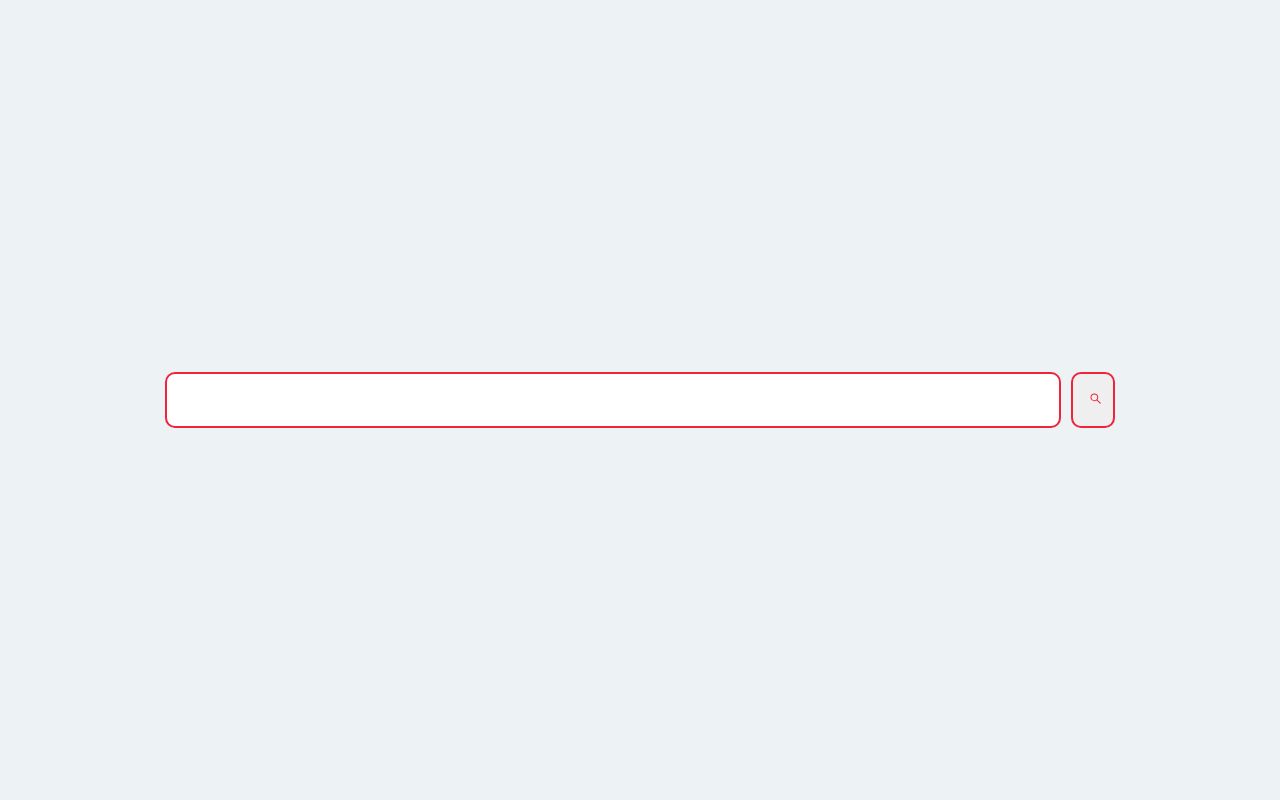
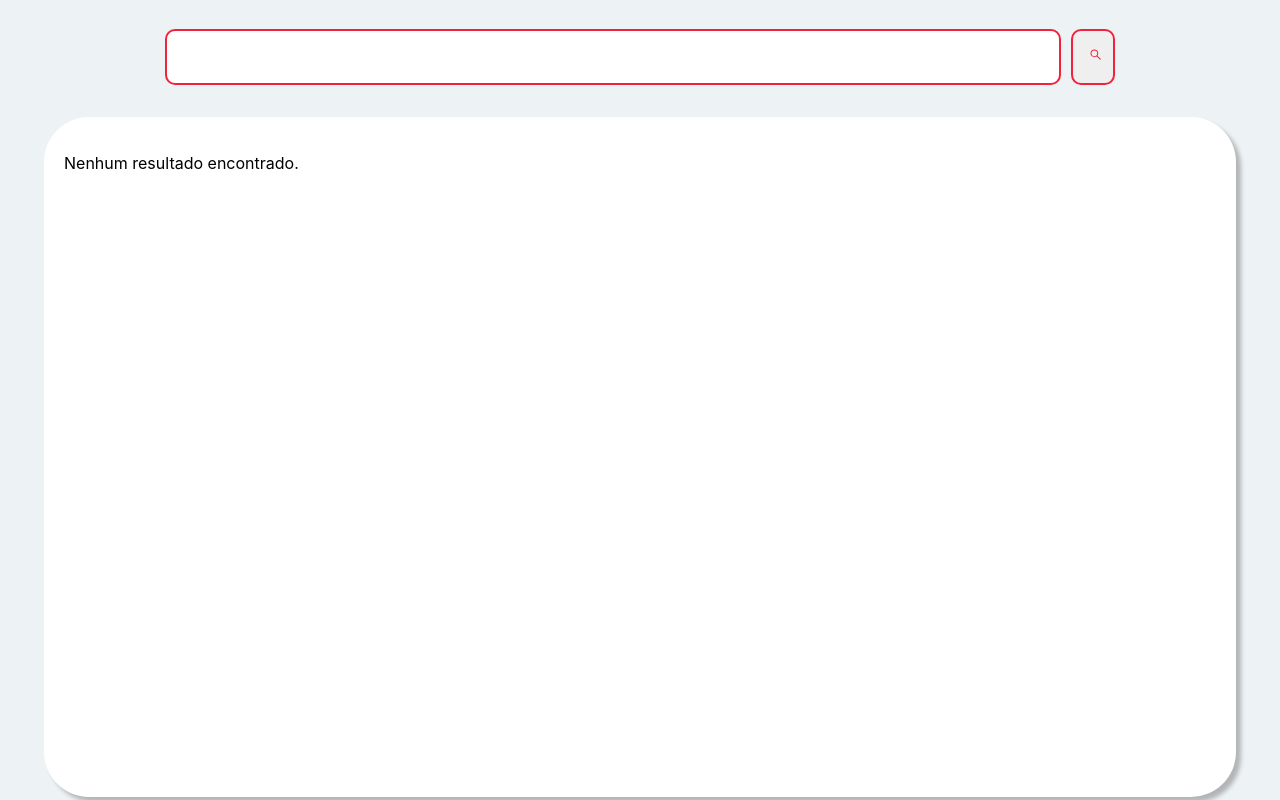
Before and after one commit to YlaBuri/git-search, a React (Create React App) app in the folder git-search-client/: page / in a window 1280 px wide. Built offline with nearby package versions, Linux system fonts and the light colour scheme.

Commit message:
definindo mensagem para resultado não encontrado

```diff
--- a/git-search-client/src/components/buscar/Buscar.css
+++ b/git-search-client/src/components/buscar/Buscar.css
@@ -18,6 +18,7 @@
     outline: 0;
     box-sizing: border-box;
     top: 220px;
+    background-repeat: no-repeat;
     background-position-y: center;
     background-position-x: 4.08%;
     font-family: 'Poppins', sans-serif;
--- a/git-search-client/src/pages/App.tsx
+++ b/git-search-client/src/pages/App.tsx
@@ -1,5 +1,5 @@
 import axios from 'axios';
-import React, { useEffect, useState } from 'react';
+import React, { useState } from 'react';
 import Buscar from '../components/buscar';
 import Cabecalho from '../components/cabecalho';
 import Repositorio from '../components/repositorio';
@@ -139,21 +139,6 @@
 
   const [repos, setRepo] = useState<IRepo[]>([]);
 
-  /* useEffect(() =>{
-    //pegar usuario
-    axios.get("https://api.github.com/users/facebook")
-    .then(resposta =>{
-      console.log(resposta)
-      setUser(resposta.data)
-    })
-
-    axios.get("https://api.github.com/users/facebook/repos")
-    .then(resposta =>{
-      console.log(resposta)
-      setRepo(resposta.data)
-    })
-  }, [])
- */
   const pesquisar = (inputValor: string) => {
     console.log('O valor do input é:', inputValor);
     // eslint-disable-next-line react-hooks/rules-of-hooks
@@ -182,9 +167,12 @@
           <Buscar onSubmit={pesquisar}/>
         </div>
 
-        {user &&
+
         <div className="card">
-
+          {repos.length === 0 ? (
+        <p>Nenhum resultado encontrado.</p>
+        ) :(
+          <React.Fragment>
           <div className="user">
             {user && <Usuario user={user} />}
           </div>
@@ -193,10 +181,14 @@
             {repos.map((item, index) => (
               <Repositorio key={index} repo={item}/>
             ))}
-          </div>
-        </div>}
+          </div></React.Fragment>)}
+        </div>
+
+
 
       </div>
+
+
     </div>
   );
 }
```
